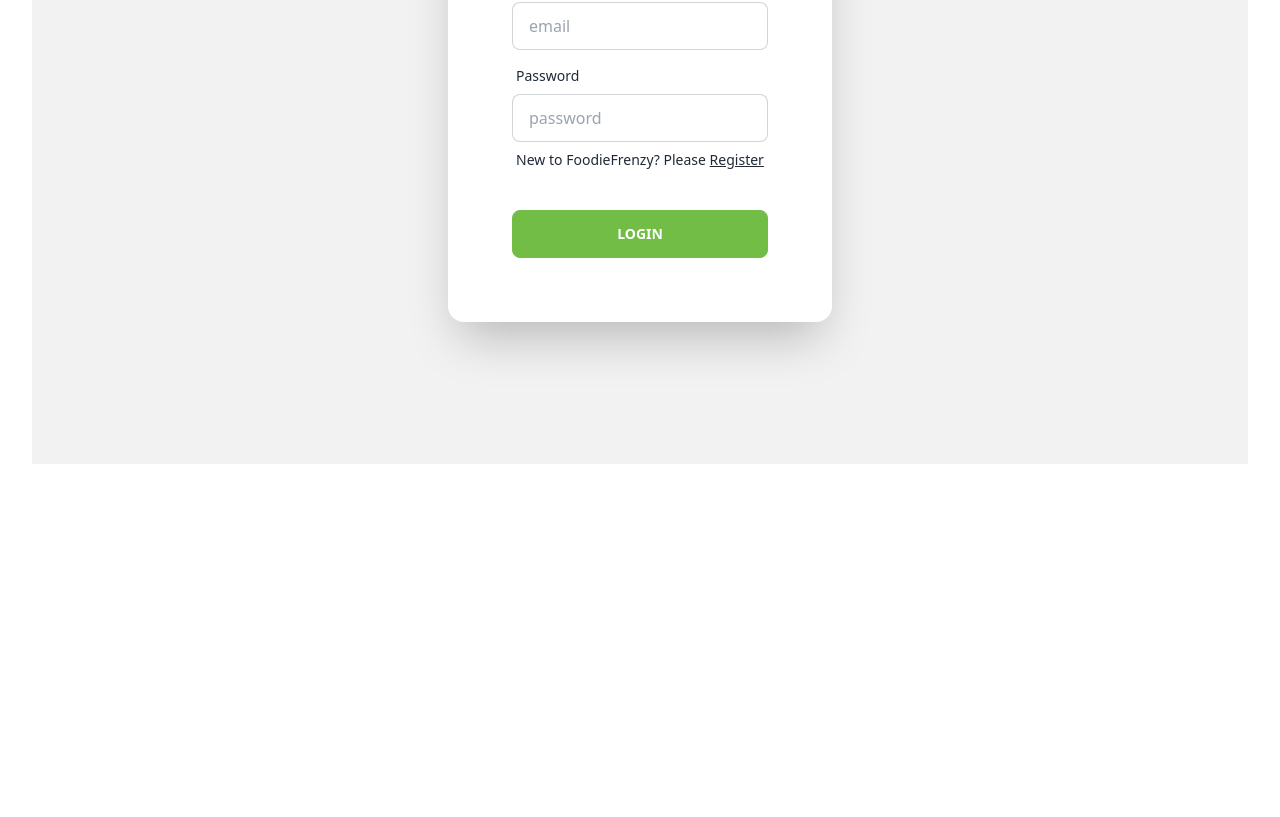
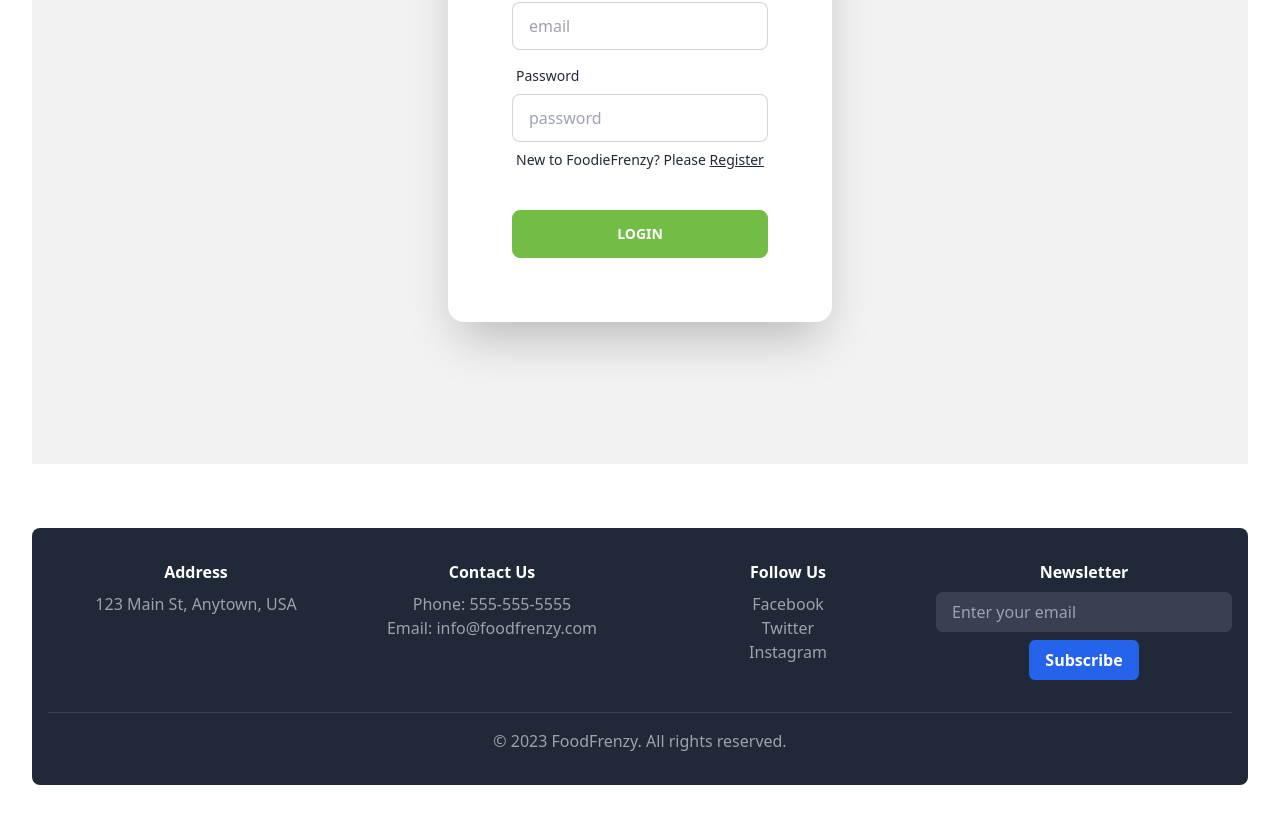
Before and after one commit to BidhanCR/chef-recipe-hunter-client, a React (Vite) app: page /login in a window 1280 px wide. Shown: the part 432-1249 px from the top of the page. Before the commit the page ends 928 px from the top, so only its background shows below. Built offline with nearby package versions, Linux system fonts and the light colour scheme; no server answers.

Commit message:
footer added

```diff
--- a/src/components/Footer/Footer.jsx
+++ b/src/components/Footer/Footer.jsx
@@ -1,12 +1,67 @@
+/* eslint-disable react/no-unknown-property */
 /* eslint-disable no-unused-vars */
-import React from 'react';
+import React from "react";
+import { Link } from "react-router-dom";
 
 const Footer = () => {
-    return (
-        <div>
-
+  return (
+    <footer class="bg-gray-800 py-8 mt-16 rounded-lg">
+      <div class="container mx-auto px-4">
+        <div class="flex flex-wrap justify-between">
+          <div class="w-full md:w-1/3 lg:w-1/4 mb-4 md:mb-0">
+            <h3 class="text-white font-bold mb-2">Address</h3>
+            <p class="text-gray-400">123 Main St, Anytown, USA</p>
+          </div>
+          <div class="w-full md:w-1/3 lg:w-1/4 mb-4 md:mb-0">
+            <h3 class="text-white font-bold mb-2">Contact Us</h3>
+            <p class="text-gray-400">Phone: 555-555-5555</p>
+            <p class="text-gray-400">Email: info@foodfrenzy.com</p>
+          </div>
+          <div class="w-full md:w-1/3 lg:w-1/4 mb-4 md:mb-0">
+            <h3 class="text-white font-bold mb-2">Follow Us</h3>
+            <ul class="list-none">
+              <li>
+                <Link to="/" class="text-gray-400 hover:text-white">
+                  Facebook
+                </Link>
+              </li>
+              <li>
+                <Link to="/" class="text-gray-400 hover:text-white">
+                  Twitter
+                </Link>
+              </li>
+              <li>
+                <Link to="/" class="text-gray-400 hover:text-white">
+                  Instagram
+                </Link>
+              </li>
+            </ul>
+          </div>
+          <div class="w-full md:w-1/3 lg:w-1/4 mb-4 md:mb-0">
+            <h3 class="text-white font-bold mb-2">Newsletter</h3>
+            <form>
+              <input
+                type="email"
+                placeholder="Enter your email"
+                class="bg-gray-700 rounded-md w-full py-2 px-4 text-gray-300 focus:outline-none focus:ring-2 focus:ring-blue-600 focus:border-transparent"
+              />
+              <button
+                type="submit"
+                class="bg-blue-600 text-white font-bold py-2 px-4 mt-2 rounded-md hover:bg-blue-700"
+              >
+                Subscribe
+              </button>
+            </form>
+          </div>
         </div>
-    );
+        <div class="border-t border-gray-700 mt-8 pt-4 text-center">
+          <p class="text-gray-400">
+            &copy; 2023 FoodFrenzy. All rights reserved.
+          </p>
+        </div>
+      </div>
+    </footer>
+  );
 };
 
 export default Footer;
--- a/src/components/Login/Login.jsx
+++ b/src/components/Login/Login.jsx
@@ -26,7 +26,15 @@ const Login = () => {
         navigate(from, { replace: true });
       })
       .catch((error) => {
-        setError(error.message)
+        if (error.code === "auth/user-not-found") {
+          setError("User not found");
+        } else if (error.code === "auth/wrong-password") {
+          setError("Wrong password, Try again");
+        } else if (error.code === "auth/invalid-email") {
+          setError("Please enter a valid email address");
+        } else {
+          setError(error.message);
+        }
       });
   };
   return (
```
